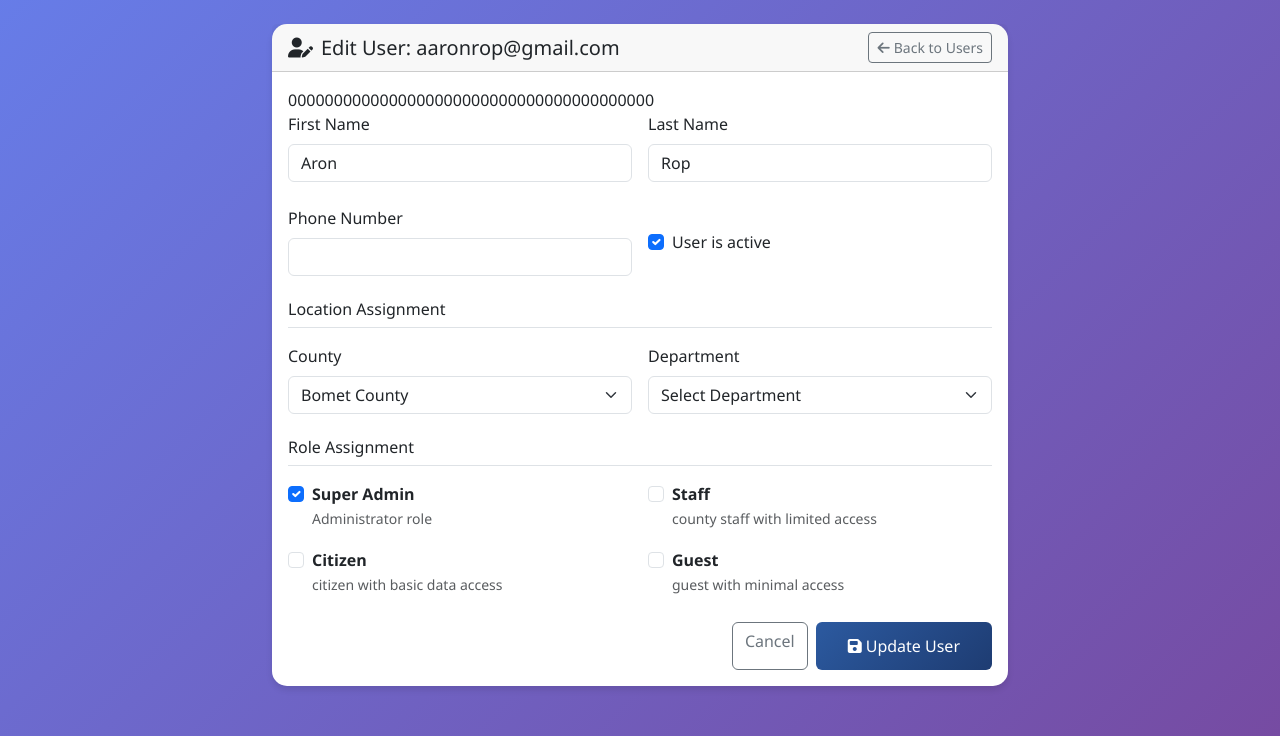
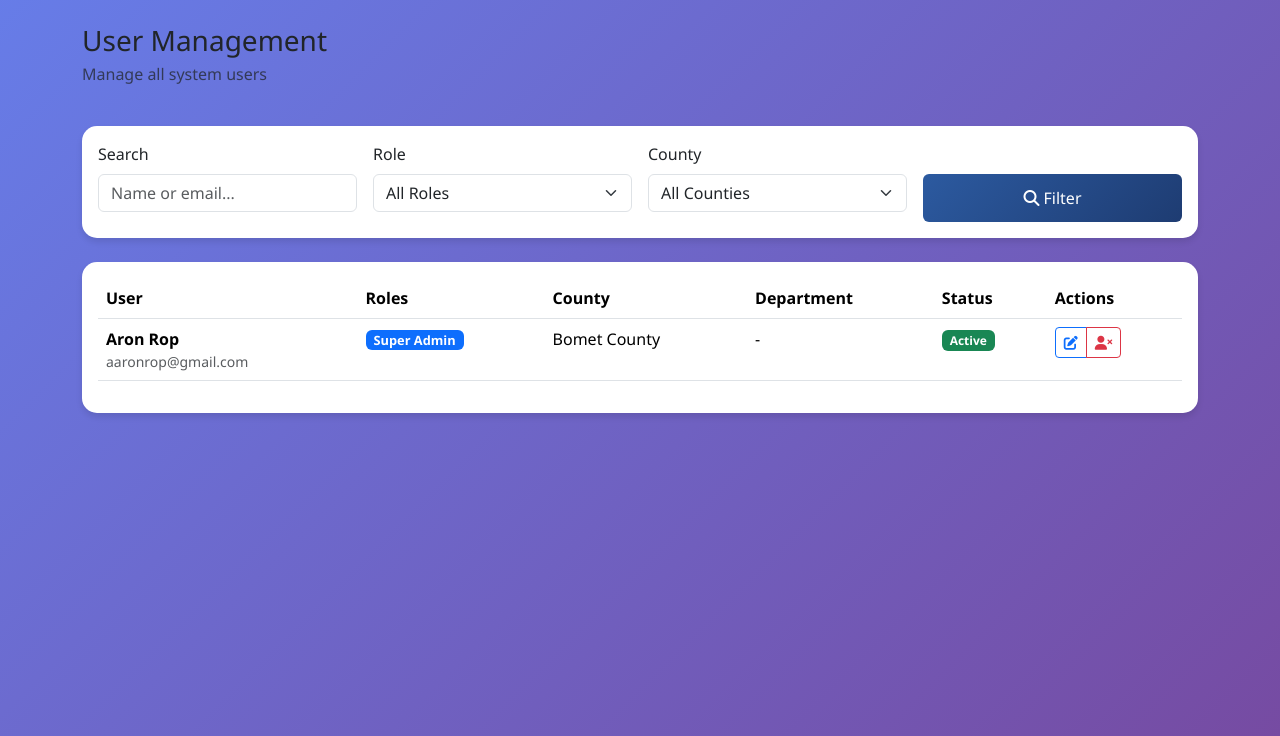
Before and after one commit to roparon/COUNTY_PORTAL, a Flask app: template app/templates/auth/users.html in a window 1280 px wide. Shown: the part 64-800 px from the top of the page. Run offline with Flask 3, Linux system fonts and the light colour scheme; the template is opened without the code that fills it: values that come from a table or form of the project are taken from there, others are empty; data comes from the database, SQL or seed files in the repository.

```diff
--- a/app/templates/auth/users.html
+++ b/app/templates/auth/users.html
@@ -1,123 +1,180 @@
 {% extends "base.html" %}
 
-{% block title %}Edit User - {{ user.email }} - County Portal{% endblock %}
+{% block title %}User Management - County Portal{% endblock %}
 
 {% block content %}
-<div class="row justify-content-center">
-    <div class="col-lg-8">
-        <div class="card dashboard-card">
-
-            <div class="card-header">
-                <div class="d-flex justify-content-between align-items-center">
-                    <h5 class="card-title mb-0">
-                        <i class="fas fa-user-edit me-2"></i>Edit User: {{ user.email }}
-                    </h5>
-                    <a href="{{ url_for('auth_bp.users') }}" class="btn btn-outline-secondary btn-sm">
-                        <i class="fas fa-arrow-left me-1"></i>Back to Users
-                    </a>
-                </div>
-            </div>
-            <div class="card-body">
-                <form method="POST">
-                    {{ csrf_token() }}
-                    <div class="row g-3 mb-4">
-                        <div class="col-md-6">
-                            <label for="first_name" class="form-label">First Name</label>
-                            <input type="text" class="form-control" id="first_name" name="first_name" value="{{ user.first_name or '' }}">
-                        </div>
-                        <div class="col-md-6">
-                            <label for="last_name" class="form-label">Last Name</label>
-                            <input type="text" class="form-control" id="last_name" name="last_name" value="{{ user.last_name or '' }}">
-                        </div>
-                    </div>
-                    <div class="row g-3 mb-4">
-                        <div class="col-md-6">
-                            <label for="phone" class="form-label">Phone Number</label>
-                            <input type="tel" class="form-control" id="phone" name="phone" value="{{ user.phone or '' }}">
-                        </div>
-                        <div class="col-md-6">
-                            <div class="form-check mt-4">
-                                <input class="form-check-input" type="checkbox" id="active" name="active" {{ 'checked' if user.active else '' }}>
-                                <label class="form-check-label" for="active">User is active</label>
+<div class="row">
+    <div class="col-12">
+        <div class="d-flex justify-content-between align-items-center mb-4">
+            <div>
+                <h1 class="h3 mb-1">User Management</h1>
+                <p class="text-muted">Manage all system users</p>
             </div>
         </div>
     </div>
-                    <!-- Location Information -->
-                    <h6 class="border-bottom pb-2 mb-3">Location Assignment</h6>
-                    <div class="row g-3 mb-4">
-                        <div class="col-md-6">
-                            <label for="county_id" class="form-label">County</label>
-                            <select class="form-select" id="county_id" name="county_id" onchange="loadDepartments(this.value)">
-                                <option value="">Select County</option>
-                                {% for county in counties %}
-                                <option value="{{ county.id or '' }}" {{ 'selected' if user.county_id == county.id else '' }}>{{ county.name }}</option>
+</div>
+
+<!-- Filters -->
+<div class="card dashboard-card mb-4">
+    <div class="card-body">
+        <form method="GET" class="row g-3">
+            <div class="col-md-3">
+                <label for="search" class="form-label">Search</label>
+                <input type="text" class="form-control" id="search" name="search"
+                       value="{{ current_search }}" placeholder="Name or email...">
+            </div>
+            <div class="col-md-3">
+                <label for="role" class="form-label">Role</label>
+                <select class="form-select" id="role" name="role">
+                    <option value="">All Roles</option>
+                    {% for role in roles %}
+                    <option value="{{ role.name }}" {% if current_role == role.name %}selected{% endif %}>
+                        {{ role.name.replace('_', ' ').title() }}
+                    </option>
                     {% endfor %}
                 </select>
             </div>
-                        <div class="col-md-6">
-                            <label for="department_id" class="form-label">Department</label>
-                            <select class="form-select" id="department_id" name="department_id">
-                                <option value="">Select Department</option>
-                                {% if user.county_id %}
-                                    {% for department in departments %}
-                                        {% if department.county_id == user.county_id %}
-                                        <option value="{{ department.id }}" {{ 'selected' if user.department_id == department.id else '' }}>{{ department.name }}</option>
-                                        {% endif %}
+            <div class="col-md-3">
+                <label for="county" class="form-label">County</label>
+                <select class="form-select" id="county" name="county">
+                    <option value="">All Counties</option>
+                    {% for county in counties %}
+                    <option value="{{ county.id }}" {% if current_county == county.id|string %}selected{% endif %}>
+                        {{ county.name }}
+                    </option>
                     {% endfor %}
-                                {% endif %}
                 </select>
             </div>
+            <div class="col-md-3">
+                <label class="form-label d-block">&nbsp;</label>
+                <div class="d-grid">
+                    <button type="submit" class="btn btn-primary">
+                        <i class="fas fa-search me-1"></i>Filter
+                    </button>
                 </div>
-                    <!-- Role Assignment -->
-                    <h6 class="border-bottom pb-2 mb-3">Role Assignment</h6>
-                    <div class="row g-3 mb-4">
-                        {% for role in roles %}
-                        <div class="col-md-6">
-                            <div class="form-check">
-                                <input class="form-check-input" type="checkbox" id="role_{{ role.id }}" name="roles" value="{{ role.id }}" {{ 'checked' if role in user.roles else '' }}>
-                                <label class="form-check-label" for="role_{{ role.id }}">
-                                    <strong>{{ role.name.replace('_', ' ').title() }}</strong>
-                                    {% if role.description %}<br><small class="text-muted">{{ role.description }}</small>{% endif %}
-                                </label>
-                            </div>
-                        </div>
-                        {% endfor %}
-                    </div>
-                    <!-- Action Buttons -->
-                    <div class="d-flex gap-2 justify-content-end">
-                        <a href="{{ url_for('auth_bp.users') }}" class="btn btn-outline-secondary">Cancel</a>
-                        <button type="submit" class="btn btn-primary"><i class="fas fa-save me-1"></i>Update User</button>
             </div>
         </form>
     </div>
 </div>
+
+<!-- Users Table -->
+<div class="card dashboard-card">
+    <div class="card-body">
+        <div class="table-responsive">
+            <table class="table table-hover">
+                <thead>
+                    <tr>
+                        <th>User</th>
+                        <th>Roles</th>
+                        <th>County</th>
+                        <th>Department</th>
+                        <th>Status</th>
+                        <th>Actions</th>
+                    </tr>
+                </thead>
+                <tbody>
+                    {% for user in users.items %}
+                    <tr>
+                        <td>
+                            <div class="d-flex align-items-center">
+                                <div>
+                                    <div class="fw-bold">{{ user.first_name }} {{ user.last_name }}</div>
+                                    <div class="small text-muted">{{ user.email }}</div>
+                                </div>
+                            </div>
+                        </td>
+                        <td>
+                            {% for role in user.roles %}
+                            <span class="badge bg-primary role-badge">{{ role.name.replace('_', ' ').title() }}</span>
+                            {% endfor %}
+                        </td>
+                        <td>{{ user.county.name if user.county else '-' }}</td>
+                        <td>{{ user.department.name if user.department else '-' }}</td>
+                        <td>
+                            <span class="badge {% if user.active %}bg-success{% else %}bg-danger{% endif %}">
+                                {{ 'Active' if user.active else 'Inactive' }}
+                            </span>
+                        </td>
+                        <td>
+                            <div class="btn-group">
+                                <a href="{{ url_for('auth_bp.edit_user', user_id=user.id) }}"
+                                   class="btn btn-sm btn-outline-primary"
+                                   title="Edit User">
+                                    <i class="fas fa-edit"></i>
+                                </a>
+                                <button onclick="toggleUserStatus('{{ user.id }}')"
+                                        class="btn btn-sm {% if user.active %}btn-outline-danger{% else %}btn-outline-success{% endif %}"
+                                        title="{% if user.active %}Deactivate User{% else %}Activate User{% endif %}">
+                                    <i class="fas {% if user.active %}fa-user-times{% else %}fa-user-check{% endif %}"></i>
+                                </button>
+                            </div>
+                        </td>
+                    </tr>
+                    {% endfor %}
+                </tbody>
+            </table>
+        </div>
+
+        <!-- Pagination -->
+        {% if users.pages > 1 %}
+        <nav class="mt-3">
+            <ul class="pagination justify-content-center">
+                {% if users.has_prev %}
+                <li class="page-item">
+                    <a class="page-link" href="{{ url_for('auth_bp.users', page=users.prev_num, search=current_search, role=current_role, county=current_county) }}">Previous</a>
+                </li>
+                {% endif %}
+
+                {% for page_num in users.iter_pages() %}
+                {% if page_num %}
+                    {% if page_num == users.page %}
+                    <li class="page-item active"><span class="page-link">{{ page_num }}</span></li>
+                    {% else %}
+                    <li class="page-item">
+                        <a class="page-link" href="{{ url_for('auth_bp.users', page=page_num, search=current_search, role=current_role, county=current_county) }}">{{ page_num }}</a>
+                    </li>
+                    {% endif %}
+                {% else %}
+                <li class="page-item disabled"><span class="page-link">…</span></li>
+                {% endif %}
+                {% endfor %}
+
+                {% if users.has_next %}
+                <li class="page-item">
+                    <a class="page-link" href="{{ url_for('auth_bp.users', page=users.next_num, search=current_search, role=current_role, county=current_county) }}">Next</a>
+                </li>
+                {% endif %}
+            </ul>
+        </nav>
+        {% endif %}
     </div>
 </div>
 {% endblock %}
 
 {% block scripts %}
 <script>
-function loadDepartments(countyId) {
-    const departmentSelect = document.getElementById('department_id');
-    departmentSelect.innerHTML = '<option value="">Loading...</option>';
-    if (countyId) {
-        fetch("{{ url_for('auth_bp.departments_by_county', county_id=0) }}".replace('0', countyId))
+function toggleUserStatus(userId) {
+    if (confirm("Are you sure you want to change this user's status?")) {
+        fetch(`/auth/users/${userId}/toggle-status`, {
+            method: 'POST',
+            headers: {
+                'Content-Type': 'application/json',
+                'X-CSRFToken': '{{ csrf_token() }}'
+            }
+        })
         .then(response => response.json())
-            .then(departments => {
-                departmentSelect.innerHTML = '<option value="">Select Department</option>';
-                departments.forEach(dept => {
-                    const option = document.createElement('option');
-                    option.value = dept.id;
-                    option.textContent = dept.name;
-                    departmentSelect.appendChild(option);
-                });
+        .then(data => {
+            if (data.message) {
+                alert(data.message);
+                location.reload();
+            } else {
+                alert(data.error || 'An error occurred');
+            }
         })
         .catch(error => {
-                console.error('Error loading departments:', error);
-                departmentSelect.innerHTML = '<option value="">Error loading departments</option>';
+            console.error('Error:', error);
+            alert('An error occurred');
         });
-    } else {
-        departmentSelect.innerHTML = '<option value="">Select Department</option>';
     }
 }
 </script>
```
Lines whose indentation alone changed are shown as unchanged.
